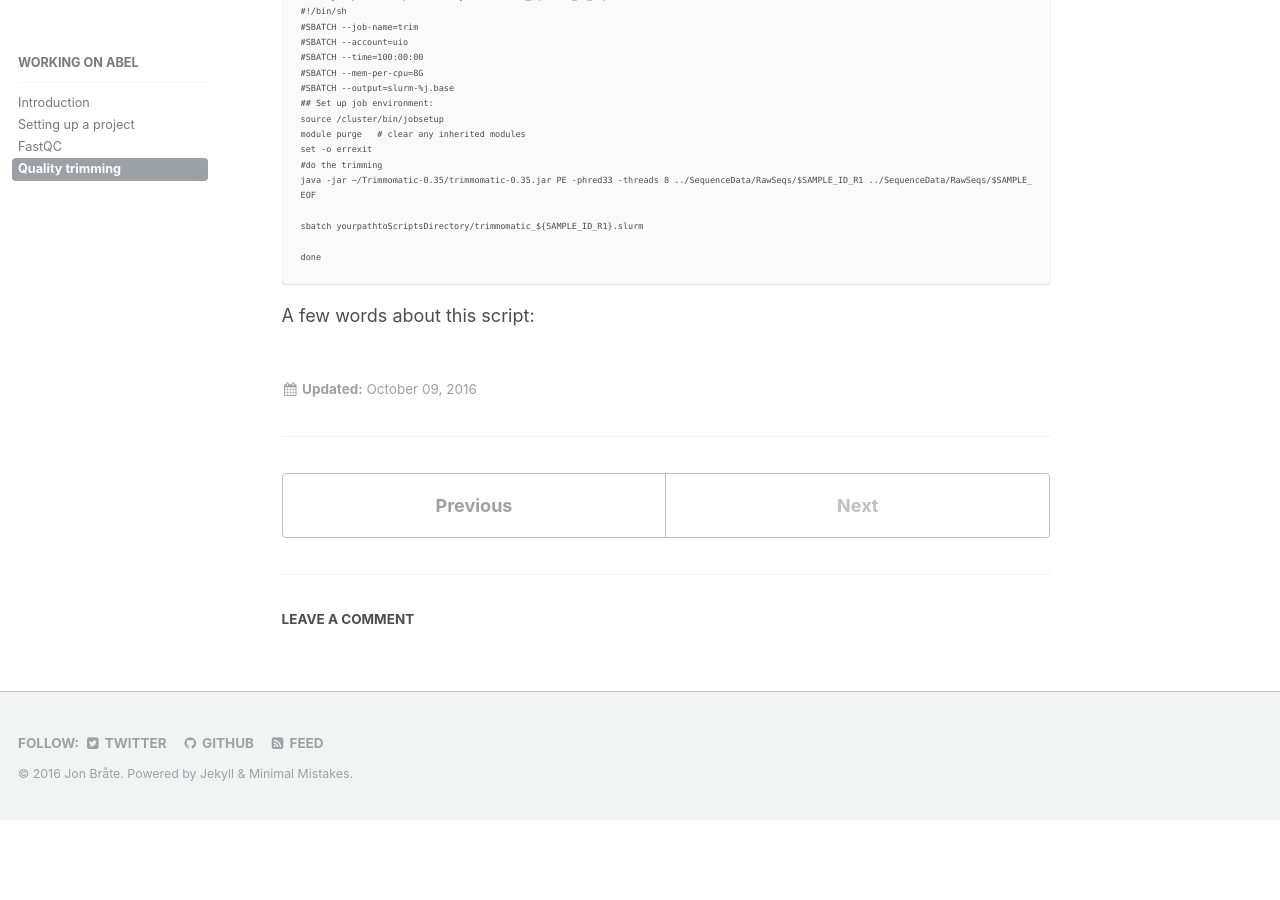
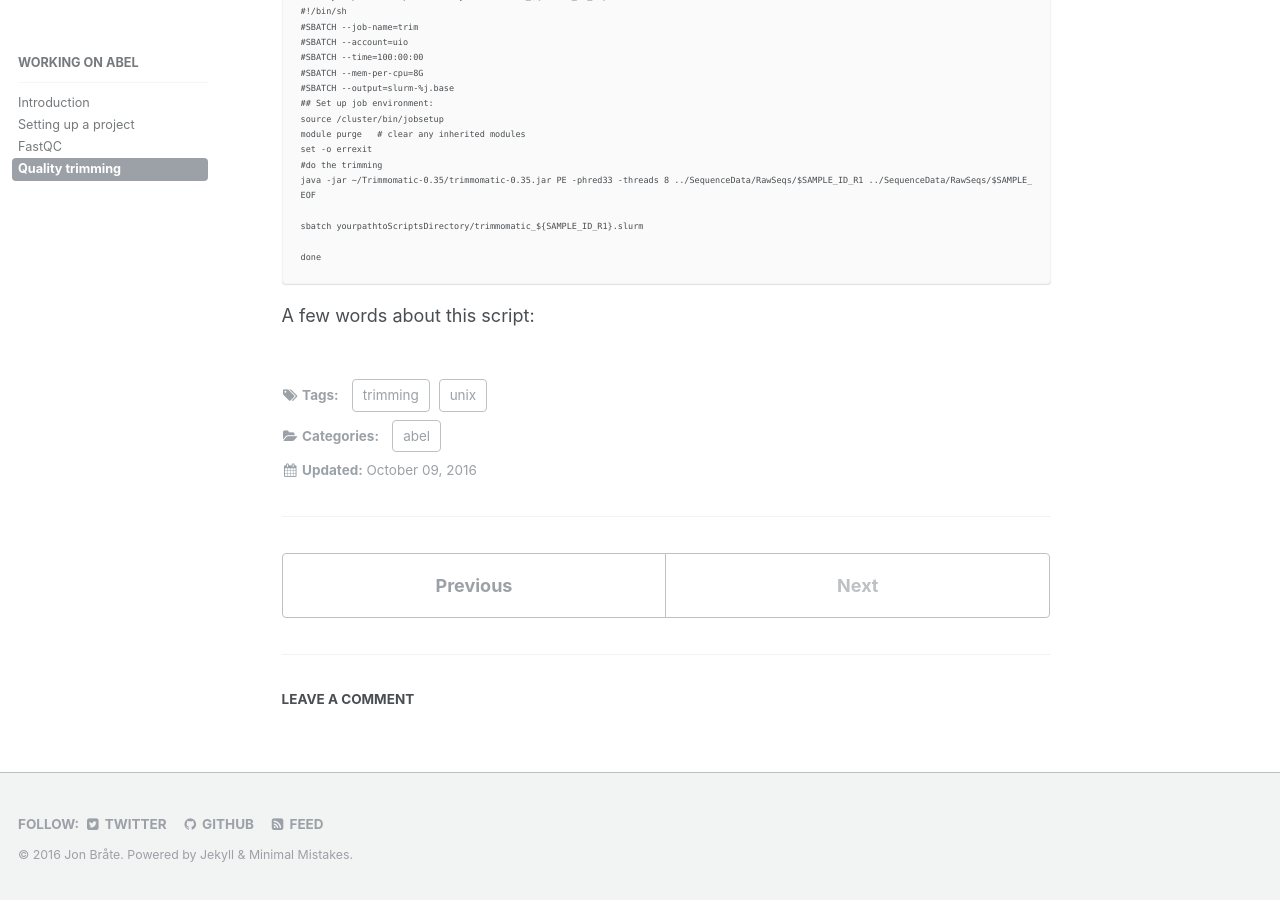
Before and after one commit to pjpaulpj/jonbra.github.io, a Jekyll site: the page built from _resources/04-trimming.md, in a window 1280 px wide and 900 px high, scrolled down 618 px. Built offline with Jekyll 4.4.1, drawn with Linux system fonts in a browser that asks for light colours; comment, search, counter and statistics services are not loaded; before the commit the page ends 1438 px from its top, so only the background shows below that.

Commit message:
added tags and categories

```diff
--- a/_resources/04-trimming.md
+++ b/_resources/04-trimming.md
@@ -2,6 +2,11 @@
 title: "Quality trimming and removing adaptors"
 permalink: /resources/trimming/
 excerpt: "How to set up a bioinformatics project on Abel at UiO"
+tags:
+  - unix
+  - trimming
+categories:
+  - abel
 ---
 I will add a few words on the Illumina quality scores and trimming of sequencing adapters here.
 
```
